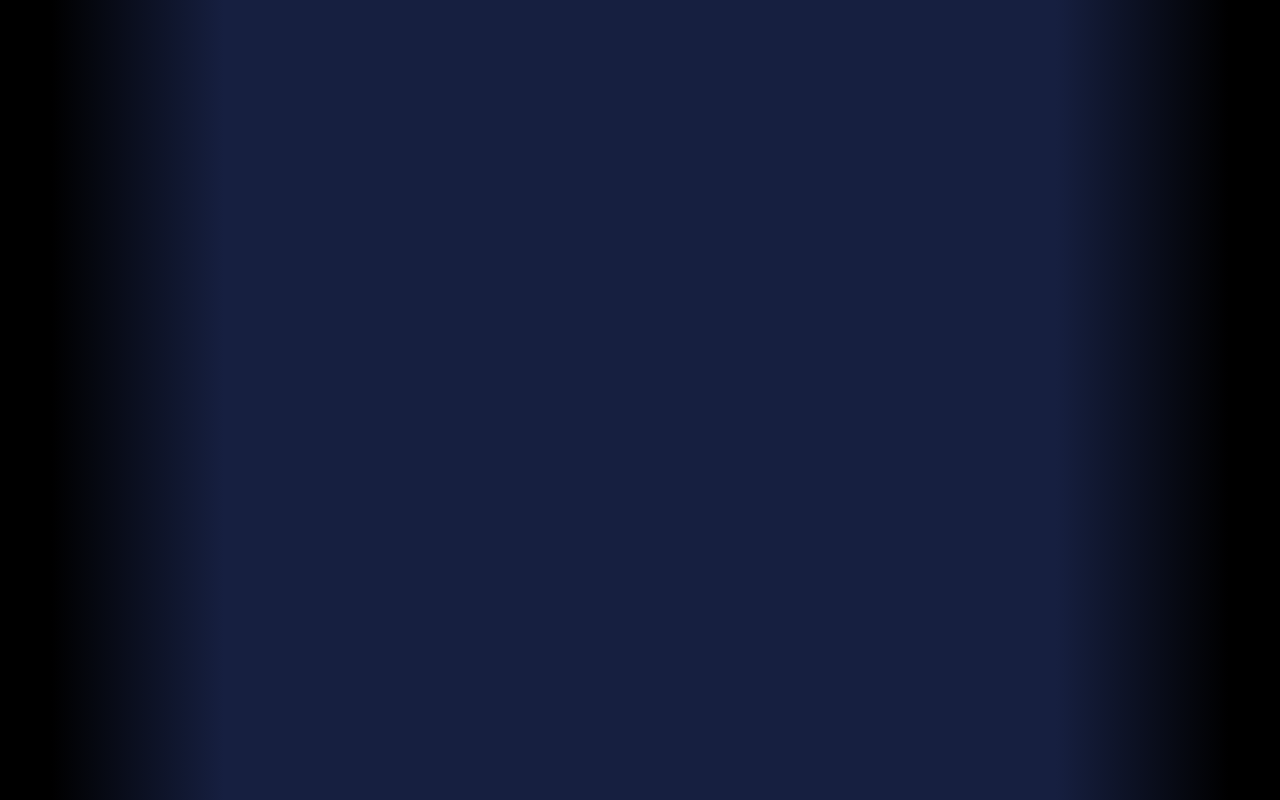
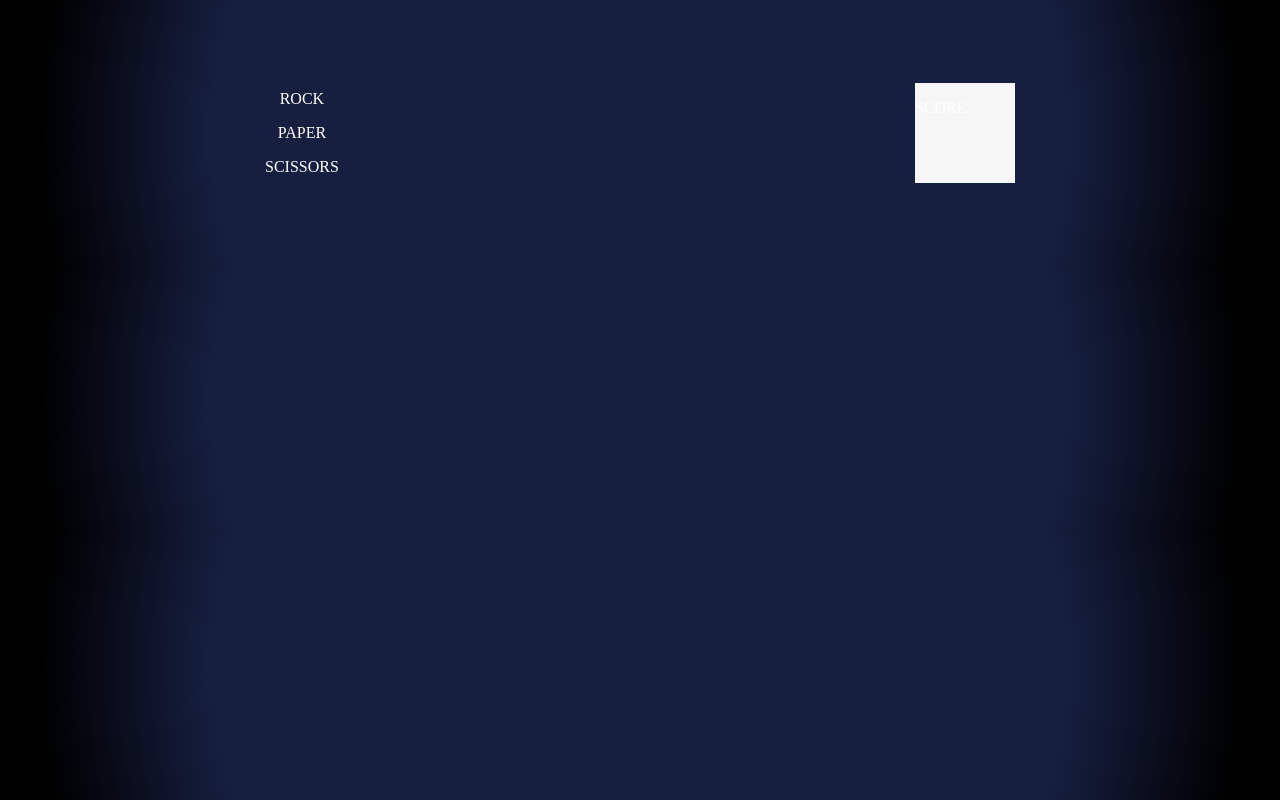
Before and after one commit to KadirDolek/RockScissorPaper-KD, a React (Vite) app: page / in a window 1280 px wide. Built offline with nearby package versions, Linux system fonts and the light colour scheme; a web font is replaced by a local one.

Commit message:
travail sur header

```diff
--- a/src/App.jsx
+++ b/src/App.jsx
@@ -1,10 +1,11 @@
 import './App.css'
+import Header from './Components/Header/Header'
 
 function App() {
 
   return (
     <>
-
+      <Header/>
     </>
   )
 }
--- a/src/Components/Header/Header.css
+++ b/src/Components/Header/Header.css
@@ -0,0 +1,20 @@
+#header{
+    display: flex;
+    justify-content: space-between;
+    align-items: center;
+    height: 250px;
+    width: 750px;
+    justify-self: center;
+}
+#header2{
+    text-align: center;
+}
+
+#header3{
+    background-color: rgb(246, 246, 246);
+    width: 100px;
+    height: 100px;
+}
+#header3 p{
+
+}
--- a/src/Components/Header/Header.jsx
+++ b/src/Components/Header/Header.jsx
@@ -0,0 +1,19 @@
+import './Header.css'
+
+export default function Header(){
+
+
+
+    return(
+         <div id='header'>
+            <div id='header2'>
+                <p>ROCK</p>
+                <p>PAPER</p>
+                <p>SCISSORS</p>
+            </div>
+            <div id='header3'>
+                <p>SCORE</p>
+            </div>
+        </div>
+    )
+}
```
